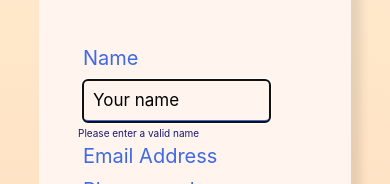
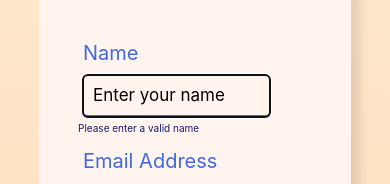
Before and after one commit to 1v17/CS5520_assignment1, a React Native app: screen / in a window 390 px wide. Shown: the part 298-482 px from the top of the page. Built offline with nearby package versions, Linux system fonts and the light colour scheme.

Commit message:
separate the input box from start screen

```diff
--- /dev/null
+++ b/components/InputBox.js
@@ -0,0 +1,51 @@
+import { View, Text, TextInput, StyleSheet } from 'react-native'
+import React from 'react'
+
+import colors from './Colors'
+
+const InputBox = ({placeholder, keyboardType, warningText, validationPattern}) => {
+
+  const [text, setText] = React.useState('');
+  const [showWarning, setShowWarning] = React.useState(false);
+
+  return (
+    <View style={styles.container} >
+      <TextInput style={styles.input}
+            placeholder={placeholder}
+            keyboardType={keyboardType}
+            value={text}
+            autoFocus={true}
+            onChangeText={function (changedText) {
+              setText(changedText);
+            }}
+            onBlur={() => {setShowWarning(false)}}
+            onFocus={() => {setShowWarning(true)}}
+           />
+           {!validationPattern.test(text) && <Text style={styles.invalid_warning}>
+              {warningText}</Text>}
+    </View>
+  )
+}
+
+const styles = StyleSheet.create({
+  container: {
+    marginBottom: 10,
+    alignItems: 'flex-start',
+    justifyContent: 'center',
+  },
+  input: {
+    width: '80%',
+    padding: 10,
+    borderColor: colors.primary,
+    borderBottomWidth: 2,
+    borderRadius: 5,
+    margin: 5,
+    fontSize: 17,
+  },
+  invalid_warning: {
+    color: colors.secondary,
+    fontSize: 10,
+  },
+});
+
+export default InputBox
--- a/screens/StartScreen.js
+++ b/screens/StartScreen.js
@@ -6,11 +6,11 @@ import { useState } from 'react';
 import GradientBackground from '../components/GradientBackground'
 import colors from '../components/Colors'
 import Card from '../components/Card'
+import InputBox from '../components/InputBox';
 
 const StartScreen = () => {
 
-  const [text, setText] = React.useState('');
-  const [showWarning, setShowWarning] = React.useState(false);
+
   const namePattern = /^[_-a-zA-Z ]+$/;
 
   return (
@@ -19,19 +19,11 @@ const StartScreen = () => {
         <Card>
 
           <Text style={styles.label} >Name</Text>
-          <TextInput style={styles.input}
-            placeholder="Your name"
-            keyboardType='default'
-            value={text}
-            autoFocus={true}
-            onChangeText={function (changedText) {
-              setText(changedText);
-            }}
-            onBlur={() => {setShowWarning(false)}}
-            onFocus={() => {setShowWarning(true)}}
-           />
-           {!namePattern.test(text) && <Text style={styles.invalid_warning}>
-              Please enter a valid name</Text>}
+          <InputBox
+            placeholder="Enter your name"
+            keyboardType="default"
+            warningText="Please enter a valid name"
+            validationPattern={namePattern} />
           <Text style={styles.label} >Email Address</Text>
           <Text style={styles.label} >Phone number</Text>
           <Checkbox />
```
